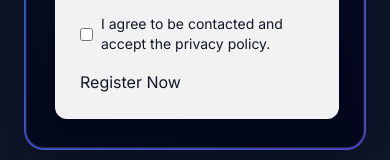
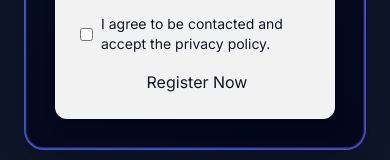
Before and after one commit to aumanu2/frontend-repo_0065iudn_ly39m5, a React (Vite) app: page / in a window 390 px wide. Shown: the part 6216-6376 px from the top of the page. Built offline with nearby package versions, Linux system fonts and the light colour scheme; a web font is replaced by a local one.

Commit message:
Update project prj_0065iudn - 2025-11-12T12:22:27.194Z

```diff
--- a/src/App.jsx
+++ b/src/App.jsx
@@ -10,6 +10,7 @@ function FAQItem({ q, a }) {
         onClick={() => setOpen(!open)}
         className="w-full flex justify-between items-center py-4 text-left"
         aria-expanded={open}
+        type="button"
       >
         <span className="font-medium text-gray-900 dark:text-gray-100">{q}</span>
         <span className={`transform transition ${open ? 'rotate-180' : ''}`}>▾</span>
@@ -45,6 +46,7 @@ function App() {
 
   const submit = async (e) => {
     e.preventDefault()
+    if (loading) return
     setLoading(true)
     setError('')
     setSubmitted(null)
@@ -54,9 +56,21 @@ function App() {
         headers: { 'Content-Type': 'application/json' },
         body: JSON.stringify(form),
       })
-      if (!res.ok) throw new Error('Submission failed')
+      if (!res.ok) {
+        const t = await res.text()
+        throw new Error(t || 'Submission failed')
+      }
       const data = await res.json()
-      setSubmitted(data.id)
+      setSubmitted(data.id || 'CONFIRMED')
+      // keep form values for display under overlay; reset after user closes
+    } catch (err) {
+      setError(err.message || 'Something went wrong')
+    } finally {
+      setLoading(false)
+    }
+  }
+
+  const resetForm = () => {
     setForm({
       full_name: '',
       email: '',
@@ -71,11 +85,8 @@ function App() {
       how_heard: '',
       consent: false,
     })
-    } catch (err) {
-      setError(err.message || 'Something went wrong')
-    } finally {
-      setLoading(false)
-    }
+    setSubmitted(null)
+    setError('')
   }
 
   // Company logos for marquee section (between Hero and Achievers Track)
@@ -503,8 +514,27 @@ function App() {
                 </div>
 
                 {/* Right: Form */}
-                <div className="bg-white/95 rounded-xl border border-white/30 shadow-lg p-6">
-                  <form onSubmit={submit} className="grid md:grid-cols-2 gap-4">
+                <div className="bg-white/95 rounded-xl border border-white/30 shadow-lg p-6 relative overflow-hidden">
+                  {/* Success Overlay */}
+                  {submitted && (
+                    <div className="absolute inset-0 z-10 bg-white/95 backdrop-blur-sm flex items-center justify-center p-6">
+                      <div className="max-w-md text-center">
+                        <div className="mx-auto h-14 w-14 rounded-full bg-emerald-100 text-emerald-700 flex items-center justify-center mb-4">
+                          <svg viewBox="0 0 24 24" className="h-8 w-8" fill="none" stroke="currentColor" strokeWidth="2.5" strokeLinecap="round" strokeLinejoin="round"><path d="M20 6L9 17l-5-5"/></svg>
+                        </div>
+                        <h4 className="text-xl font-bold text-emerald-700">Thank you for registering!</h4>
+                        <p className="mt-2 text-gray-700">Your registration ID:</p>
+                        <p className="mt-1 font-mono text-sm bg-gray-100 inline-block px-2 py-1 rounded border">{submitted}</p>
+                        <p className="mt-3 text-gray-600">We’ve sent a confirmation email with mock test access.</p>
+                        <div className="mt-5 flex flex-col sm:flex-row gap-3 justify-center">
+                          <a href="#program" className="btn-primary inline-flex items-center justify-center">Explore Program</a>
+                          <button type="button" onClick={resetForm} className="px-5 py-3 rounded-lg border font-semibold text-gray-700 hover:bg-gray-50">Close</button>
+                        </div>
+                      </div>
+                    </div>
+                  )}
+
+                  <form onSubmit={submit} className={`grid md:grid-cols-2 gap-4 ${submitted ? 'pointer-events-none select-none opacity-60' : ''}`} aria-live="polite">
                     <input className="input" name="full_name" placeholder="Student Full Name" value={form.full_name} onChange={handleChange} required />
                     <input className="input" name="email" type="email" placeholder="Email" value={form.email} onChange={handleChange} required />
                     <input className="input" name="phone" placeholder="Phone" value={form.phone} onChange={handleChange} required />
@@ -542,11 +572,10 @@ function App() {
                     </label>
 
                     <div className="md:col-span-2 flex items-center gap-3">
-                      <button disabled={loading} className="btn-primary">
+                      <button type="submit" disabled={loading} className="btn-primary inline-flex items-center justify-center w-full sm:w-auto">
                         {loading ? 'Submitting...' : 'Register Now'}
                       </button>
-                      {submitted && <span className="text-green-500">Thank you! Your registration ID: {submitted}</span>}
-                      {error && <span className="text-red-500">{error}</span>}
+                      {error && <span className="text-red-500" role="alert">{error}</span>}
                     </div>
                   </form>
                 </div>
```
Also changed, not shown: 1 other file (tests, documents, lock files or other folders). Lines whose indentation alone changed are shown as unchanged.
